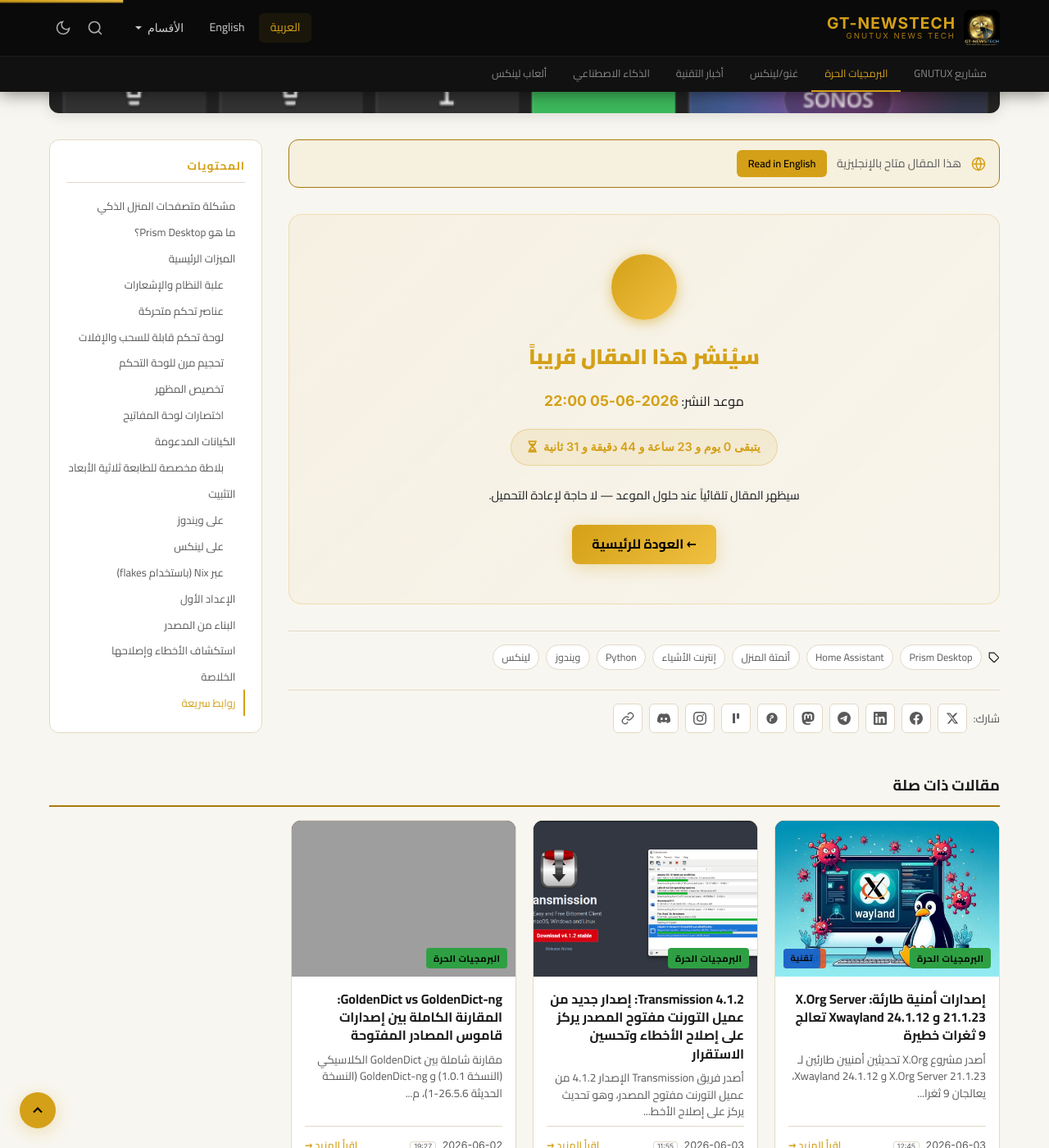
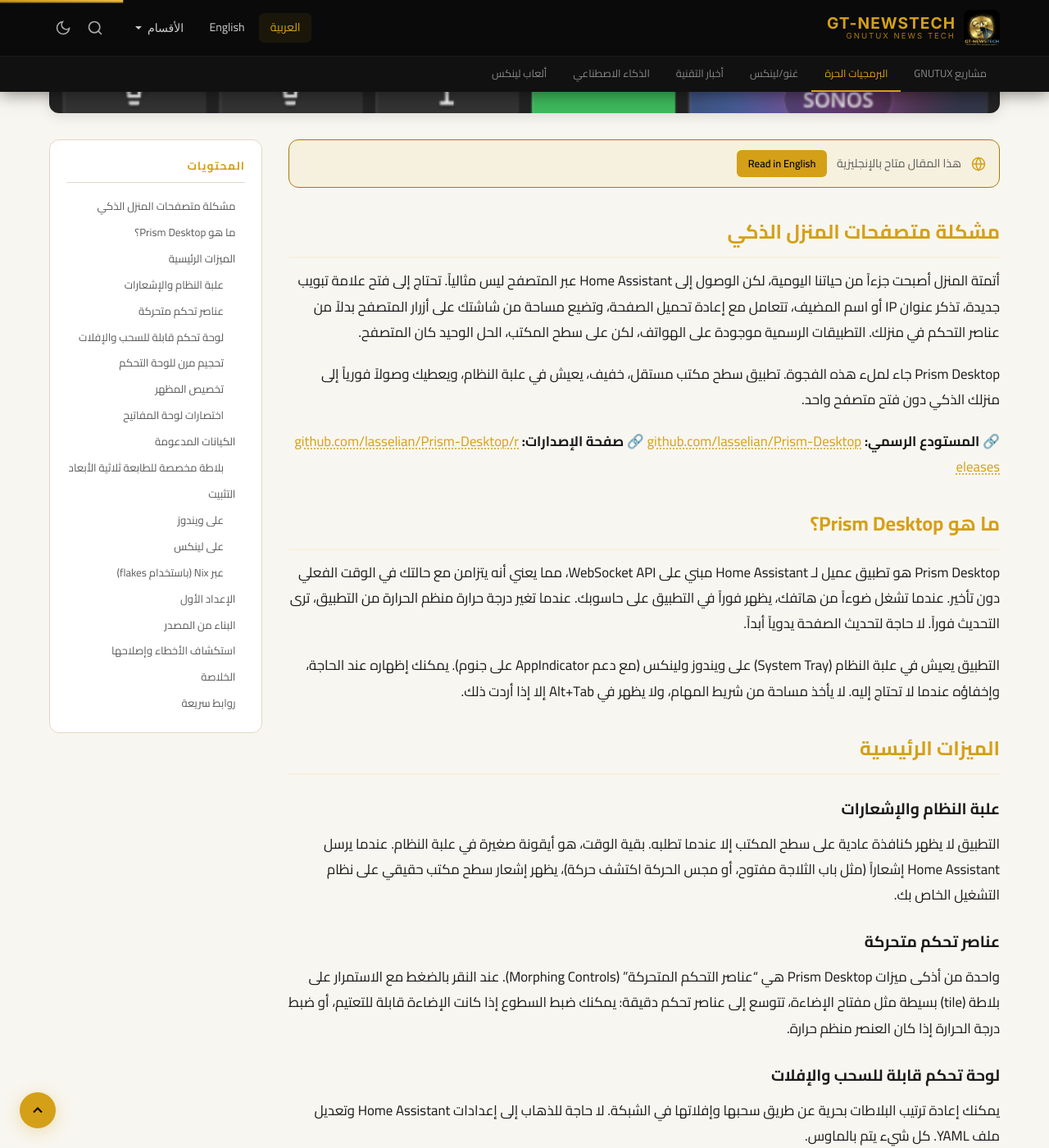
Before and after one commit to SalehGNUTUX/GT-NEWSTECH, a Jekyll site: the page built from _ar/foss/2026-06-05-prism-desktop-home-assistant-client.md, in a window 1280 px wide and 1400 px high, scrolled down 683 px. Shown: the whole window at 82% size. Built offline with Jekyll 4.4.1, drawn with Linux system fonts in a browser that asks for light colours; nearby versions of some CDN libraries; comment, search, counter and statistics services are not loaded; some of the changed text lies outside the part shown; grey boxes are pictures that could not be loaded.

Commit message:
update: via admin panel

```diff
--- a/_ar/foss/2026-06-05-prism-desktop-home-assistant-client.md
+++ b/_ar/foss/2026-06-05-prism-desktop-home-assistant-client.md
@@ -1,7 +1,10 @@
 ---
 layout: post
 title: 'Prism Desktop: واجهة سطح مكتب أنيقة للتحكم في Home Assistant على ويندوز ولينكس'
+slug: prism-desktop-home-assistant-client
+lang: ar
 category: foss
+date: 2026-06-04T22:14:00.000Z
 author: GNUTUX
 excerpt: >-
   Prism Desktop هو تطبيق سطح مكتب خفيف لأنظمة ويندوز ولينكس، يعمل كعميل لـ Home
@@ -18,9 +21,6 @@
   - لينكس
 also_in:
   - tech-news
-date: 2026-06-05T22:00:00.000Z
-lang: ar
-slug: prism-desktop-home-assistant-client
 ---
 
 ## مشكلة متصفحات المنزل الذكي
```
